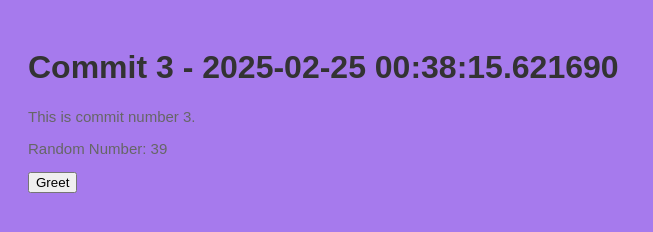
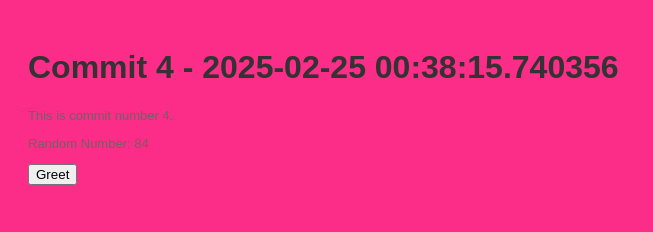
Before and after one commit to stiffs95/myrep-repo-20250225003813, a plain HTML site: page index.html in a window 1280 px wide. Shown: the whole page, without its empty margins (0-653 px from the left). Drawn offline with Linux system fonts and the light colour scheme.

Commit message:
📝 Commit 4 with HTML, CSS, and JS

```diff
--- a/index.html
+++ b/index.html
@@ -2,13 +2,13 @@
     <!DOCTYPE html>
     <html>
     <head>
-        <title>Commit 3 - 2025-02-25 00:38:15.621690</title>
+        <title>Commit 4 - 2025-02-25 00:38:15.740356</title>
         <link rel="stylesheet" href="style.css">
     </head>
     <body>
-        <h1>Commit 3 - 2025-02-25 00:38:15.621690</h1>
-        <p>This is commit number 3.</p>
-        <p>Random Number: 39</p>
+        <h1>Commit 4 - 2025-02-25 00:38:15.740356</h1>
+        <p>This is commit number 4.</p>
+        <p>Random Number: 84</p>
         <button onclick="greet()">Greet</button>
         <script src="script.js"></script>
     </body>
--- a/script.js
+++ b/script.js
@@ -2,4 +2,4 @@
     function greet() {
         alert('Hello from commit ' + commitNumber + '!');
     }
-    var commitNumber = 3;
+    var commitNumber = 4;
--- a/style.css
+++ b/style.css
@@ -1,7 +1,7 @@
 
     body {
         font-family: Arial, sans-serif;
-        background-color: #a67aed;
+        background-color: #fb2d88;
         padding: 20px;
     }
     h1 {
@@ -9,5 +9,5 @@
     }
     p {
         color: #666;
-        font-size: 15px;
+        font-size: 13px;
     }
```
